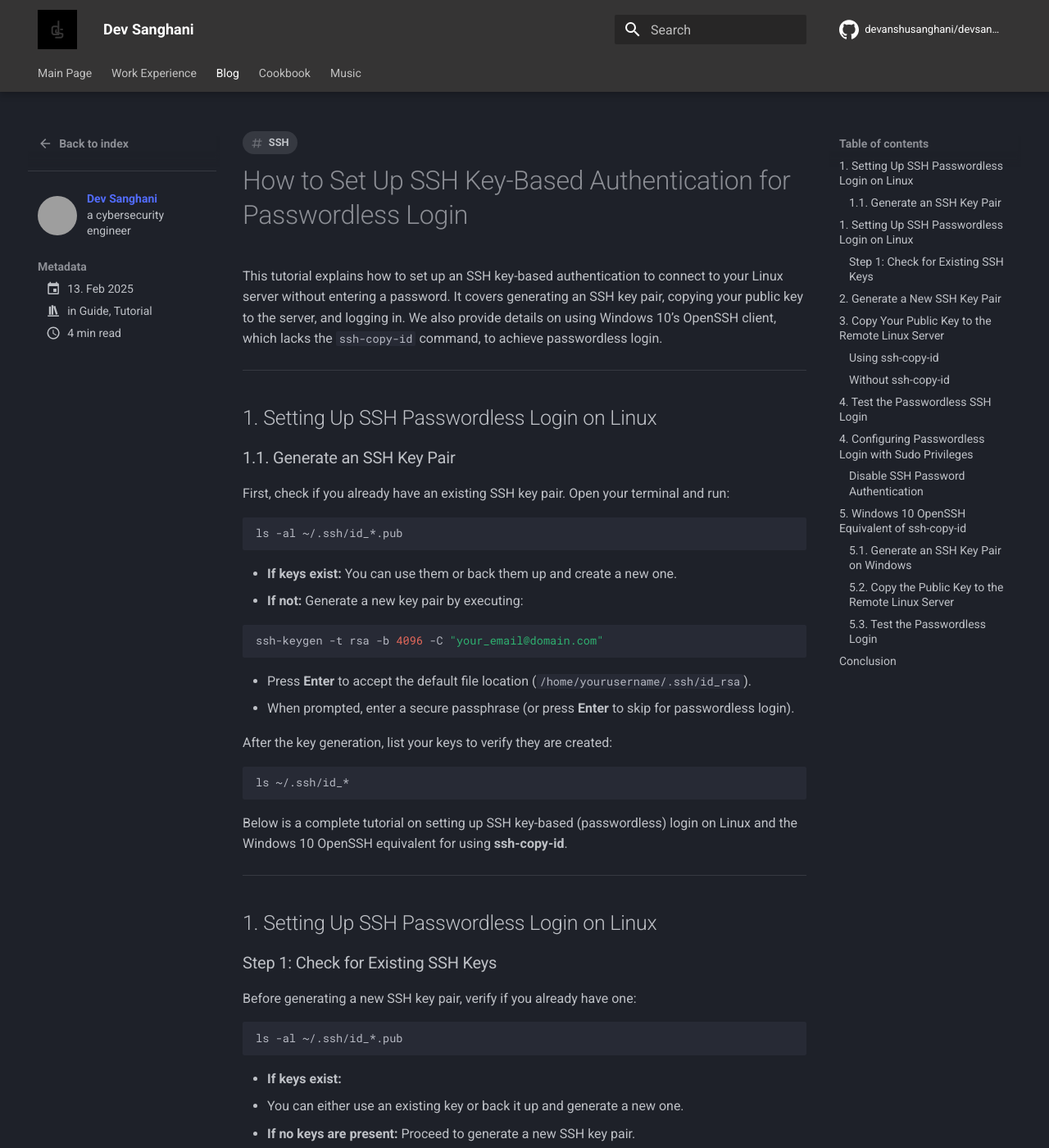
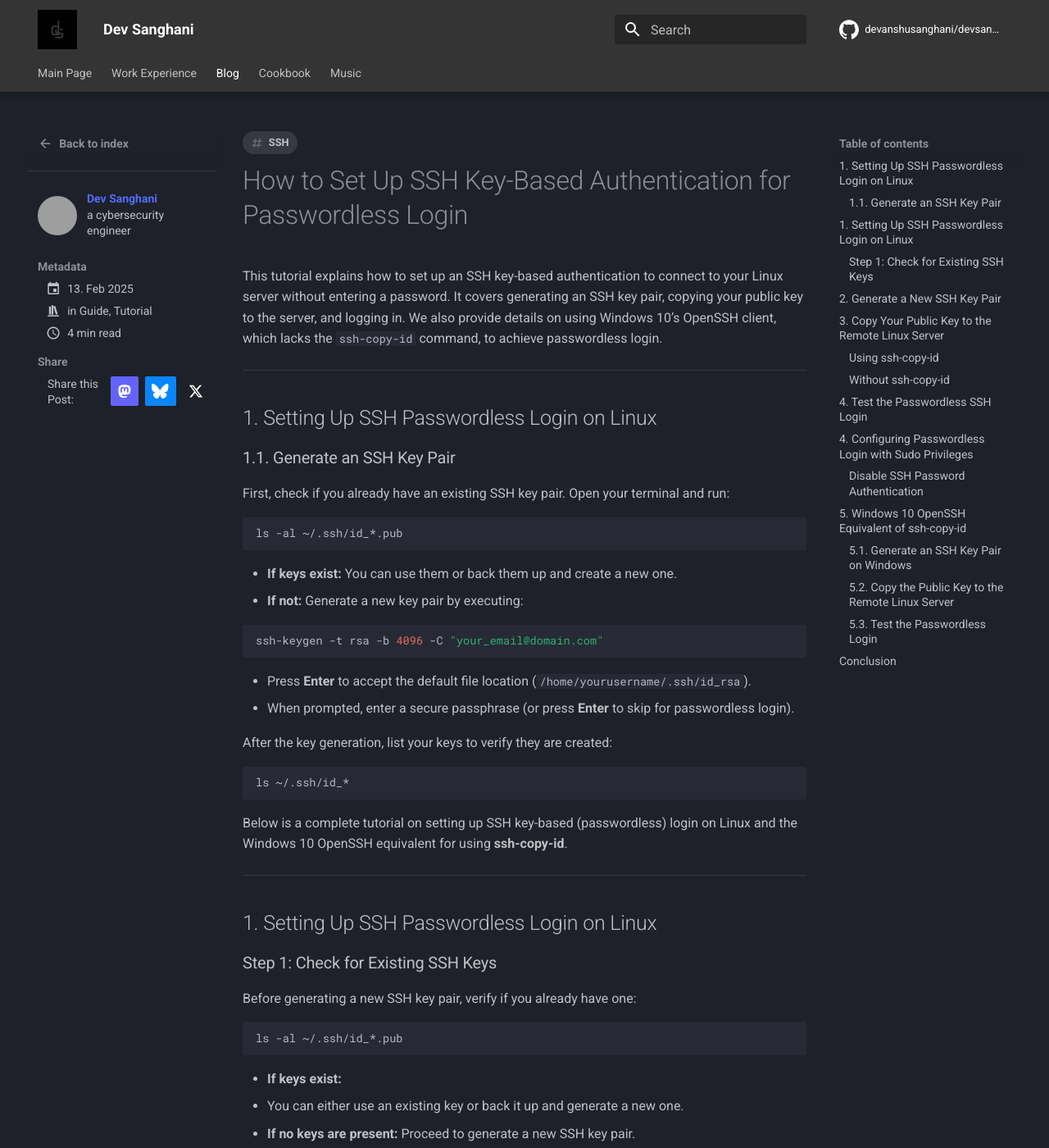
Before and after one commit to devanshusanghani/devsanghani.me, an MkDocs documentation site: the page built from docs/blog/posts/2025/02-13-ssh-setup-tutorial.md, in a window 1280 px wide and 1400 px high. Shown: the whole window at 82% size. Built offline with MkDocs 1.6.1 and Material for MkDocs 9.7.7, drawn with Linux system fonts in a browser that asks for light colours; comment, search, counter and statistics services are not loaded; grey boxes are pictures that could not be loaded.

Commit message:
Add social sharing functionality and styles
- Updated mkdocs.yml to include share links for Mastodon, Bluesky, and X (Twitter) with corresponding icons.
- Created new share.css for styling social share buttons.
- Modified blog-post.html to include a share section that utilizes the new share functionality.
- Added partial share.html to render share buttons dynamically based on configuration.

```diff
--- a/docs/assets/css/extra.css
+++ b/docs/assets/css/extra.css
@@ -4,3 +4,4 @@
 @import "style/comments.css";
 @import "style/frontpage.css";
 @import "style/padding.css";
+@import "style/share.css"
--- /dev/null
+++ b/docs/assets/css/style/share.css
@@ -0,0 +1,63 @@
+:root {
+    --md-button__mastodon: #6364FF;
+    --md-button__bluesky: #0886FE;
+    --md-button__twitter: #1DA1F2; /*  */
+    --md-button__facebook: #0866FF;
+
+    /*  */
+    --md-button__mastodon--lighter: #8283FF;
+    --md-button__bluesky--lighter: #399EFE;
+    --md-button__twitter--lighter: #4AB4F5; /*  */
+    --md-button__facebook--lighter: #3985FF;
+  }
+
+  .md-post .md-button.md-button__social {
+    line-height: 0;
+    padding: .625em;
+    color: white;
+    border-radius: .1rem; /*  */
+  }
+
+  .md-post .md-button.md-button_social:hover {
+    color: white; /*  */
+  }
+
+  .md-button.md-button__social--mastodon {
+    background-color: var(--md-button__mastodon);
+    border-color: var(--md-button__mastodon);
+  }
+
+  .md-button.md-button__social--bluesky {
+    background-color: var(--md-button__bluesky);
+    border-color: var(--md-button__bluesky);
+  }
+
+  .md-button.md-button__social--twitter {
+    background-color: var(--md-button__twitter);
+    border-color: var(--md-button__twitter);
+  }
+
+  .md-button.md-button__social--facebook {
+    background-color: var(--md-button__facebook);
+    border-color: var(--md-button__facebook);
+  }
+
+  .md-button.md-button__social--mastodon:hover {
+    background-color: var(--md-button__mastodon--lighter);
+    border-color: var(--md-button__mastodon--lighter);
+  }
+
+  .md-button.md-button__social--bluesky:hover {
+    background-color: var(--md-button__bluesky--lighter);
+    border-color: var(--md-button__bluesky--lighter);
+  }
+
+  .md-button.md-button__social--twitter:hover {
+    background-color: var(--md-button__twitter--lighter);
+    border-color: var(--md-button__twitter--lighter);
+  }
+
+  .md-button.md-button__social--facebook:hover {
+    background-color: var(--md-button__facebook--lighter);
+    border-color: var(--md-button__facebook--lighter);
+  }
--- a/mkdocs.yml
+++ b/mkdocs.yml
@@ -70,6 +70,8 @@ extra:
       link: 'https://hometech.social/@typing'
     - icon: 'fontawesome/brands/bluesky'
       link: 'https://bsky.app/profile/devsanghani.me'
+    - icon: 'fontawesome/brands/x-twitter'
+      link: 'https://x.com/Dev_Sanghani'
 
   tags:
     Minecraft: mc
@@ -83,6 +85,19 @@ extra:
   mastodon:
     host: hometech.social
     user: '@typing'
+  share:
+    - link: 'https://mastodonshare.com/?url={url}&text={title}'
+      icon: 'fontawesome/brands/mastodon'
+      title: 'Toot Post on Mastodon!'
+      class: 'md-button__social--mastodon'
+    - link: 'https://bsky.app/intent/compose?text={title}%0A{url}'
+      icon: 'fontawesome/brands/bluesky'
+      title: 'Share Post on Bluesky!'
+      class: 'md-button__social--bluesky'
+    - link: 'https://x.com/intent/tweet?url={url}&text={title}'
+      icon: 'fontawesome/brands/x-twitter'
+      title: 'Share Post on X!'
+      class: 'md-button__social--x-twitter'
 
 nav:
   - Main Page: index.md
--- a/theme/blog-post.html
+++ b/theme/blog-post.html
@@ -34,7 +34,7 @@
                     <span class="md-profile__description">
                       <strong>
                         {% if author.url %}
-                          <a href="{{ author.url }}">{{ author.name }}</a>
+                          <a href="{{ author.url | url }}">{{ author.name }}</a>
                         {% else %}
                           {{ author.name }}
                         {% endif %}
@@ -107,7 +107,42 @@
                   </ul>
                 </nav>
               </li>
+              <li>
+                <div class="md-post__title">
+                  <span class="md-ellipsis">
+                    Share
+                  </span>
+                </div>
+                <nav class="md-nav">
+                  <ul class="md-nav__list">
+                    <li class="md-nav__item">
+                      <div class="md-nav__link">
+                        {% include "partials/share.html" %}
+                      </div>
+                    </li>
+                  </ul>
+                </nav>
+              </li>
             </ul>
+            {% if page.config.links %}
+              <ul class="md-post__meta md-nav__list">
+                <li class="md-nav__item md-nav__item--section">
+                  <div class="md-post__title">
+                    <span class="md-ellipsis">
+                      {{ lang.t("blog.references") }}
+                    </span>
+                  </div>
+                  <nav class="md-nav">
+                    <ul class="md-nav__list">
+                      {% for nav_item in page.config.links %}
+                        {% set path = "__ref_" ~ loop.index %}
+                        {{ item.render(nav_item, path, 1) }}
+                      {% endfor %}
+                    </ul>
+                  </nav>
+                </li>
+              </ul>
+            {% endif %}
           </nav>
           {% if "toc.integrate" in features %}
             {% include "partials/toc.html" %}
--- /dev/null
+++ b/theme/partials/share.html
@@ -0,0 +1,11 @@
+{% if config.extra and config.extra.share %}
+  Share this Post:<br>
+  {% for share in config.extra.share %}
+    {% set page_title = page.title | urlencode %}
+    {% set url = share.link | replace("{url}", page.canonical_url) | replace("{title}", page_title) %}
+    {% set icon = share.icon | d("material/share") %}
+    <a href="{{ url }}" class="md-button md-button__social {{ share.class | d('md-button--primary') }}" title="{{ share.title | d('Share this Post!') }}" target="_blank" rel="noopener">
+      {% include ".icons/" ~ icon ~ ".svg" %}
+    </a>
+  {% endfor %}
+{% endif %}
```
